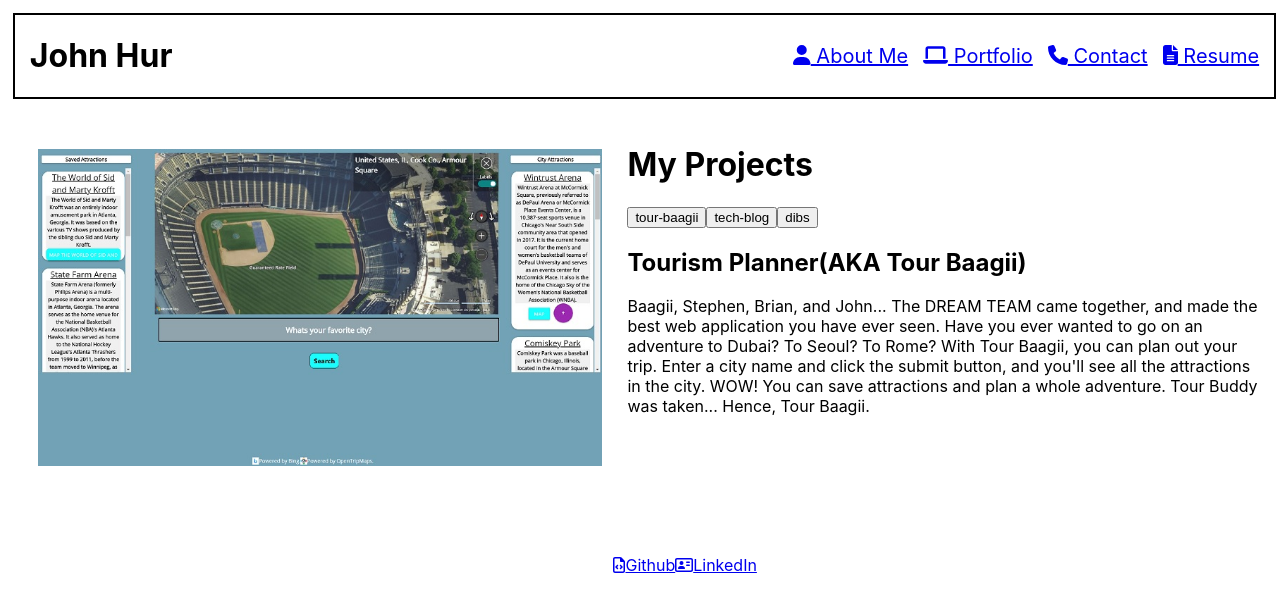
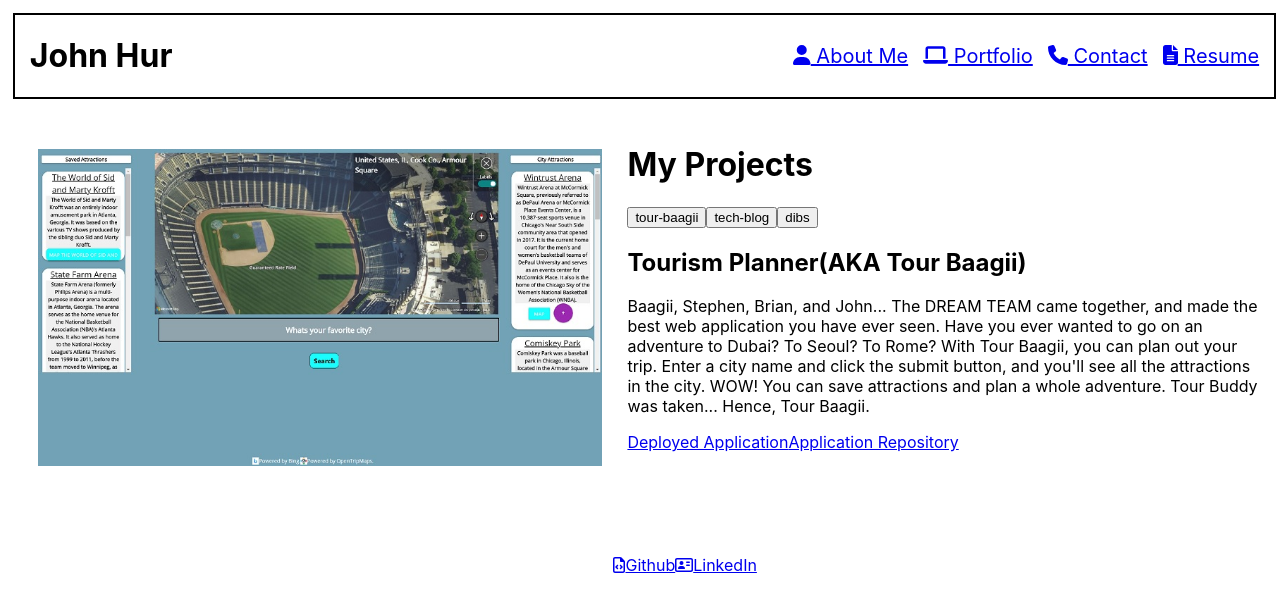
Before and after one commit to jhur628/the-best-react-portfolio, a React (Create React App) app: page /the-best-react-portfolio/portfolio in a window 1280 px wide. Shown: the top 612 px of the page. Built offline with nearby package versions, Linux system fonts and the light colour scheme.

Commit message:
added links to repository and deployed app

```diff
--- a/src/portfolio/Project.js
+++ b/src/portfolio/Project.js
@@ -7,6 +7,10 @@ export default function Project ({pwoject}) {
         <div>
             <h2>{title}</h2>
             <p>{description}</p>
+            <div className="links">
+                <a href={deployedApp} target="_blank">Deployed Application</a>
+                <a href={repository} target="_blank">Application Repository</a>
+            </div>
         </div>
     )
 }
```
